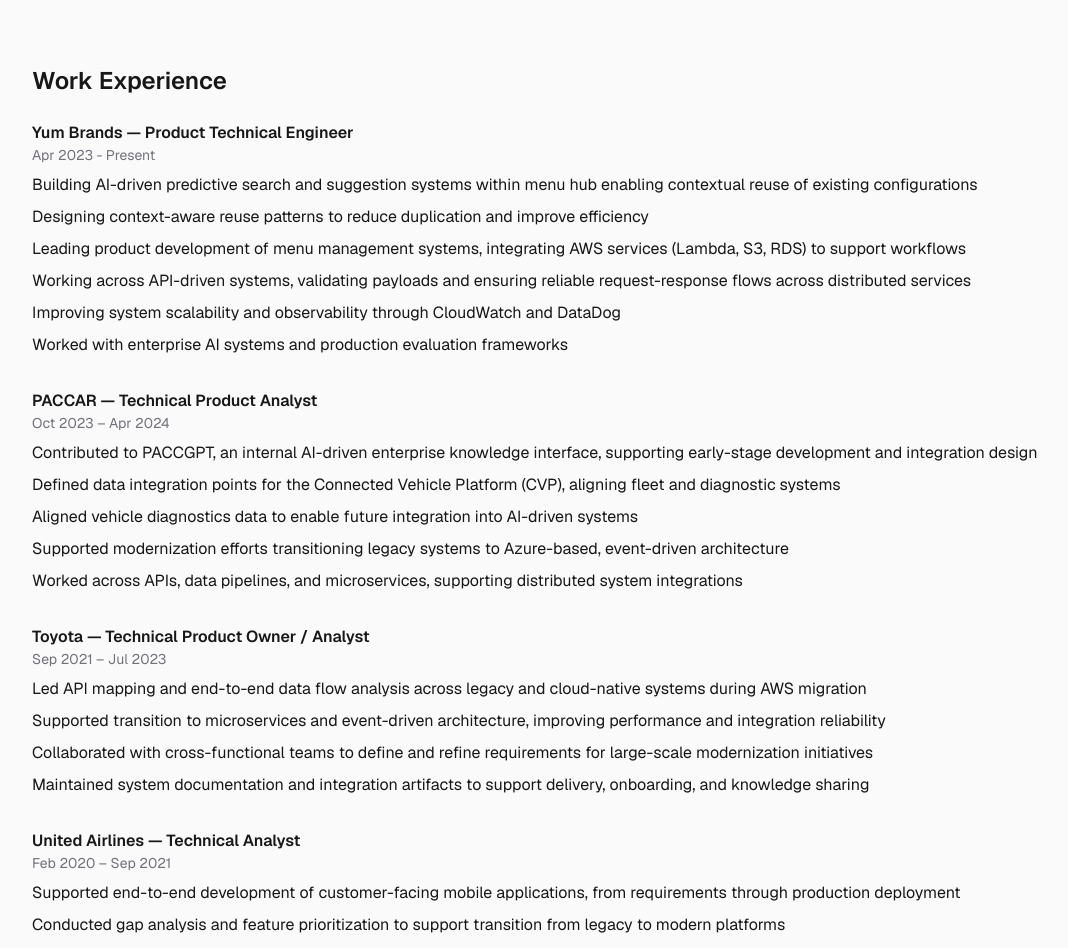
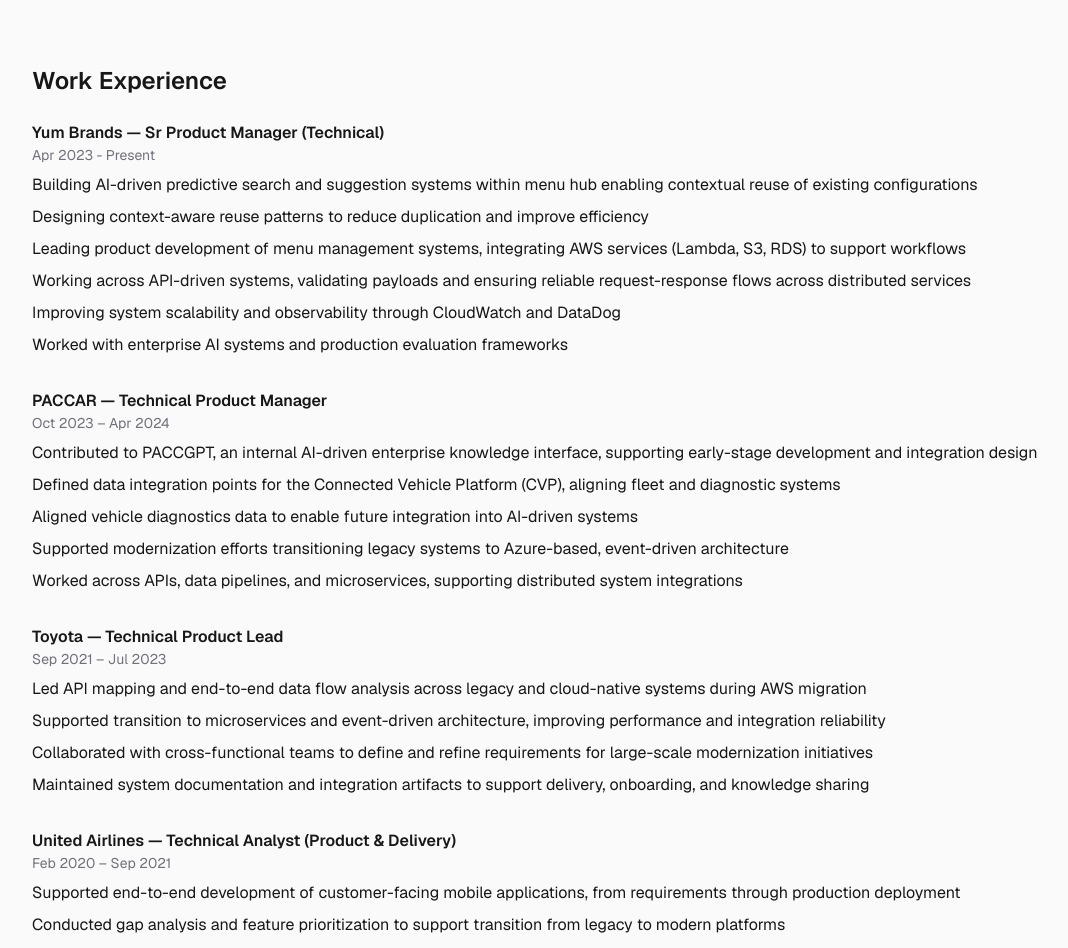
Before and after one commit to vasthelium/zee-ai-site, a Next.js app in the folder frontend/: page / in a window 1280 px wide. Shown: the part 1440-2388 px from the top of the page, without its empty margins (32-1100 px from the left). Built offline with nearby package versions, Linux system fonts and the light colour scheme.

Commit message:
Update resume (S3) and align role titles with official resume

```diff
--- a/frontend/src/app/page.tsx
+++ b/frontend/src/app/page.tsx
@@ -191,7 +191,7 @@
 
               <p>
                 <a
-                  href="https://syedzameer-ai-data.s3.us-east-1.amazonaws.com/SyedZameer_Resume_26Y.pdf"
+                  href="https://syedzameer-ai-data.s3.us-east-1.amazonaws.com/SyedZameer_Resume_2026Y.pdf"
                   className="underline"
                   target="_blank"
                   rel="noopener noreferrer"
@@ -270,7 +270,7 @@
 
           {/* Yum */}
           <div className="mb-8">
-            <h3 className="font-semibold">Yum Brands — Product Technical Engineer</h3>
+            <h3 className="font-semibold">Yum Brands — Sr Product Manager (Technical)</h3>
             <p className="text-sm text-zinc-500">Apr 2023 - Present</p>
             <ul className="mt-2 space-y-2">
               <li>Building AI-driven predictive search and suggestion systems within menu hub enabling contextual reuse of existing configurations</li>
@@ -284,7 +284,7 @@
 
           {/* PACCAR */}
           <div className="mb-8">
-            <h3 className="font-semibold">PACCAR — Technical Product Analyst</h3>
+            <h3 className="font-semibold">PACCAR — Technical Product Manager</h3>
             <p className="text-sm text-zinc-500">Oct 2023 – Apr 2024</p>
             <ul className="mt-2 space-y-2">
               <li>Contributed to PACCGPT, an internal AI-driven enterprise knowledge interface, supporting early-stage development and integration design</li>
@@ -297,7 +297,7 @@
 
           {/* Toyota */}
           <div className="mb-8">
-            <h3 className="font-semibold">Toyota — Technical Product Owner / Analyst</h3>
+            <h3 className="font-semibold">Toyota — Technical Product Lead</h3>
             <p className="text-sm text-zinc-500">Sep 2021 – Jul 2023</p>
             <ul className="mt-2 space-y-2">
               <li>Led API mapping and end-to-end data flow analysis across legacy and cloud-native systems during AWS migration</li>
@@ -309,7 +309,7 @@
 
           {/* United */}
           <div className="mb-8">
-            <h3 className="font-semibold">United Airlines — Technical Analyst</h3>
+            <h3 className="font-semibold">United Airlines — Technical Analyst (Product & Delivery)</h3>
             <p className="text-sm text-zinc-500">Feb 2020 – Sep 2021</p>
             <ul className="mt-2 space-y-2">
               <li>Supported end-to-end development of customer-facing mobile applications, from requirements through production deployment</li>
```
